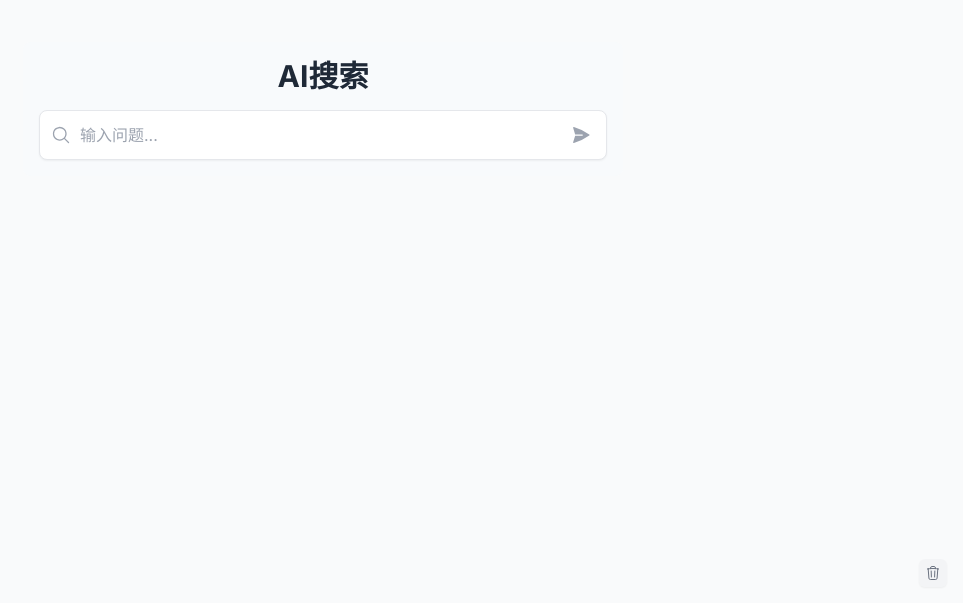
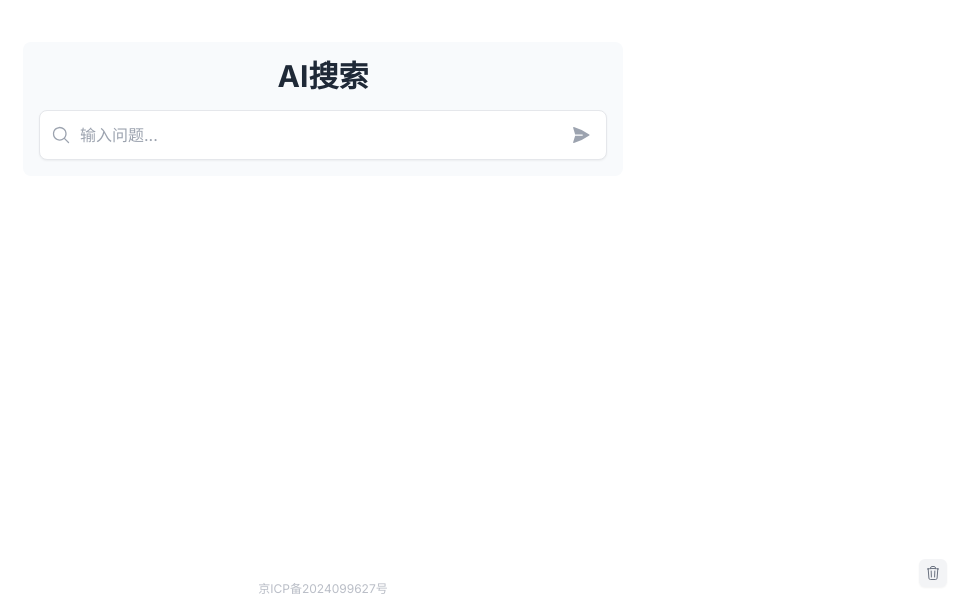
Before and after one commit to hookex/solidarity, a Next.js app: page / in a window 1280 px wide. Shown: the part 197-800 px from the top of the page, without its empty margins (317-1280 px from the left). Built offline with nearby package versions, Linux system fonts and the light colour scheme; what @apmplus/web would draw is missing.

Commit message:
feat: add ICP filing number to website footer

```diff
--- a/src/app/components/AIPage/AIPage.tsx
+++ b/src/app/components/AIPage/AIPage.tsx
@@ -106,7 +106,7 @@ export default function AIPage() {
   };
 
   return (
-    <div className="relative min-h-screen w-full bg-gray-50">
+    <div className="relative w-full bg-gray-50">
       <div className={`${styles.searchBarContainer} ${messages.length === 0 ? styles.searchBarInitial : styles.searchBarFixed}`}>
         <h1 className="text-2xl sm:text-3xl font-bold text-gray-800 text-center mb-4">AI搜索</h1>
         <SearchBar
@@ -118,7 +118,7 @@ export default function AIPage() {
       </div>
 
       {messages.length > 0 && (
-        <div className="w-full max-w-3xl mx-auto px-4" style={{ paddingTop: '150px' }}>
+        <div className="w-full max-w-3xl mx-auto px-4 pb-12" style={{ paddingTop: '150px' }}>
           <MessageList
             messages={messages}
             highlightIndex={highlightIndex}
--- /dev/null
+++ b/src/app/components/Footer/Footer.tsx
@@ -0,0 +1,17 @@
+import React from 'react';
+import Link from 'next/link';
+
+export const Footer: React.FC = () => {
+  return (
+    <footer className="fixed bottom-0 left-0 w-full py-1.5 text-center text-xs text-gray-400/70 bg-transparent">
+      <Link
+        href="https://beian.miit.gov.cn"
+        target="_blank"
+        rel="noopener noreferrer"
+        className="hover:text-gray-500 transition-colors duration-200"
+      >
+        京ICP备2024099627号
+      </Link>
+    </footer>
+  );
+};
--- a/src/app/layout.tsx
+++ b/src/app/layout.tsx
@@ -1,5 +1,6 @@
 import './globals.css'
 import { Inter } from 'next/font/google'
+import { Footer } from './components/Footer/Footer'
 
 const inter = Inter({ subsets: ['latin'] })
 
@@ -18,6 +19,7 @@ export default function RootLayout({
     <html lang="zh">
       <body className={`${inter.className} overscroll-none touch-pan-y`} style={{ overscrollBehavior: 'none' }}>
         {children}
+        <Footer />
       </body>
     </html>
   )
```
